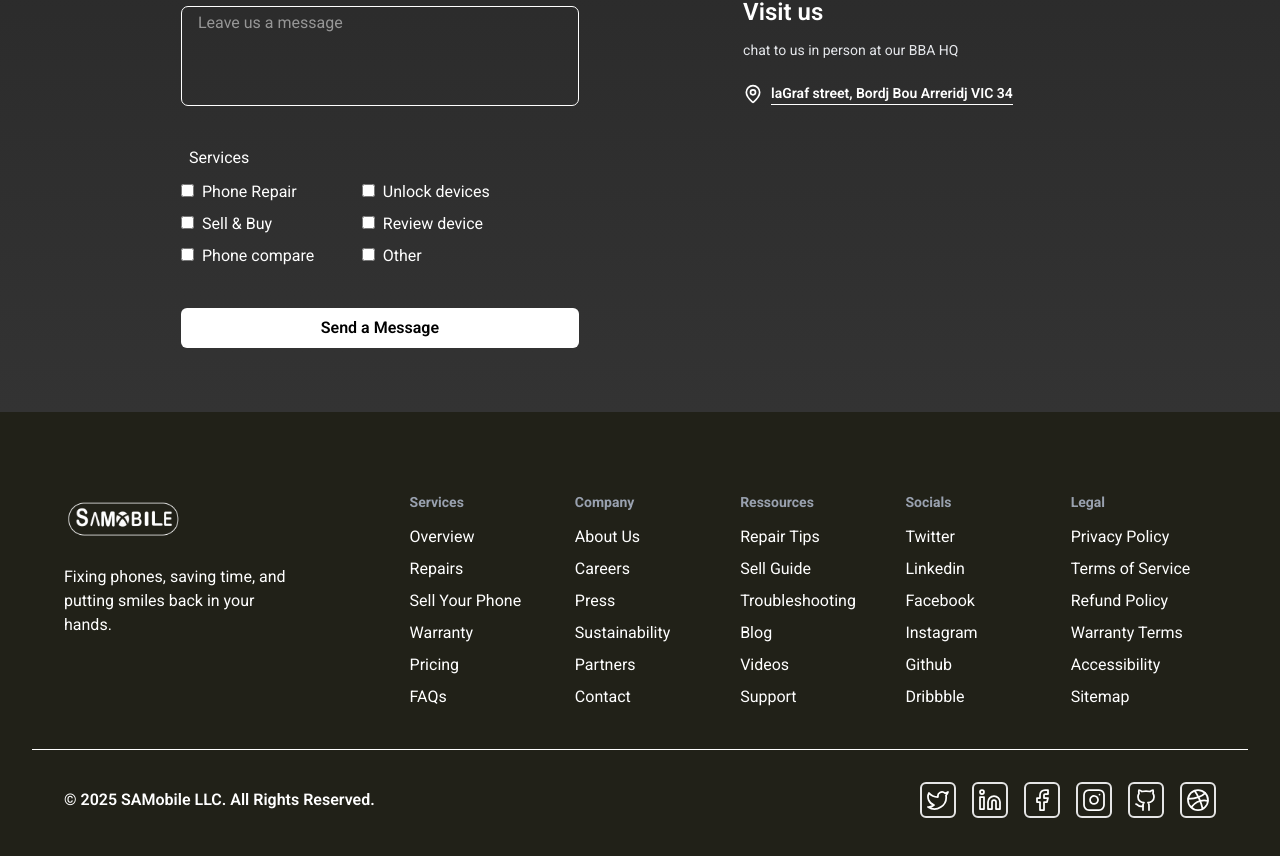
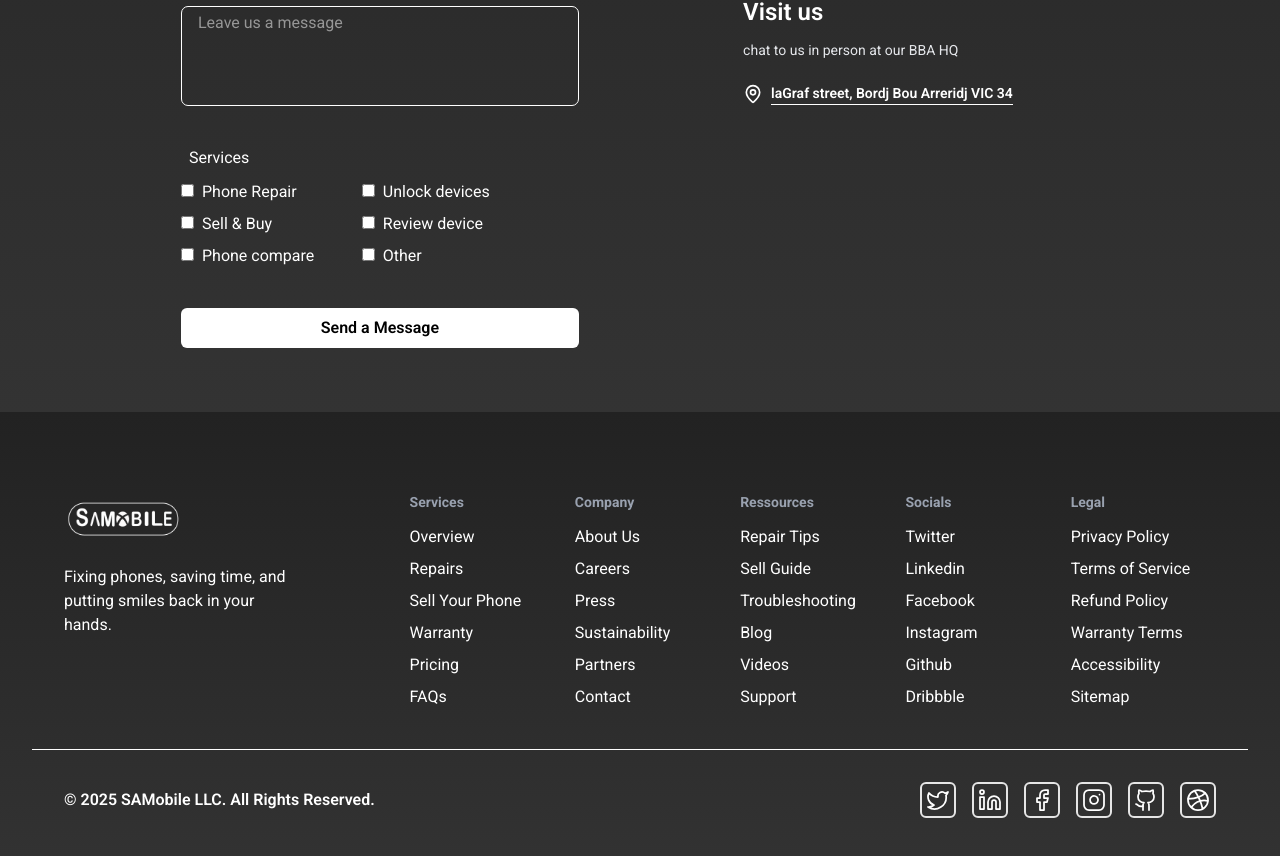
Before and after one commit to Eyup-16/Samobile, a React (Vite) app: page / in a window 1280 px wide. Shown: the part 3825-4681 px from the top of the page. Built offline with nearby package versions, Linux system fonts and the light colour scheme.

Commit message:
Update Footer.tsx

```diff
--- a/src/Components/Footer.tsx
+++ b/src/Components/Footer.tsx
@@ -76,7 +76,7 @@ function Footer() {
     })
 
   return (
-<footer className=' bg-[#212118] p-8 text-white'>
+<footer className=' bg-[linear-gradient(to_bottom,_#222,_#333)] p-8 text-white'>
    <div className='flex p-8 border-b-1'> {/* Container */}
 
     <div className='flex flex-col w-[30%]'> {/* img & descrption */}
```
